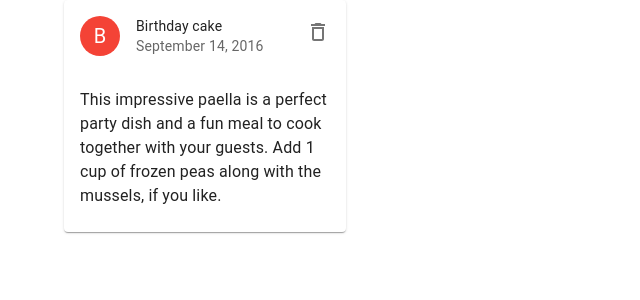
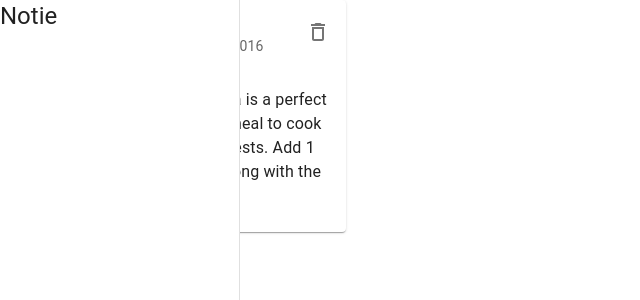
Before and after one commit to kareemmonsur/notie, a React (Create React App) app: page / in a window 1280 px wide. Shown: the top 300 px of the page, without its empty margins (0-640 px from the left). Built offline with nearby package versions, Linux system fonts and the light colour scheme.

Commit message:
drawer added

```diff
--- a/src/components/Layout.js
+++ b/src/components/Layout.js
@@ -1,8 +1,37 @@
+import { Typography, Drawer, Box} from '@mui/material';
 import React from 'react'
 
 function Layout({children}) {
+
+    const drawerWidth = 240;
   return (
     <div>
+        {/* App bar */}
+
+        {/* side bar */}
+        <Drawer
+        variant='permanent'
+        anchor='left'
+         sx={{
+            width: drawerWidth,
+            flexShrink: 0,
+            '& .MuiDrawer-paper': {
+              width: drawerWidth,
+              boxSizing: 'border-box',
+
+            },
+         }}
+        >
+            <div>
+                <Typography variant='h5'>
+                    Notie
+                </Typography>
+            </div>
+
+        </Drawer>
+
+
+
         <div>
             {children}
          </div>
```
